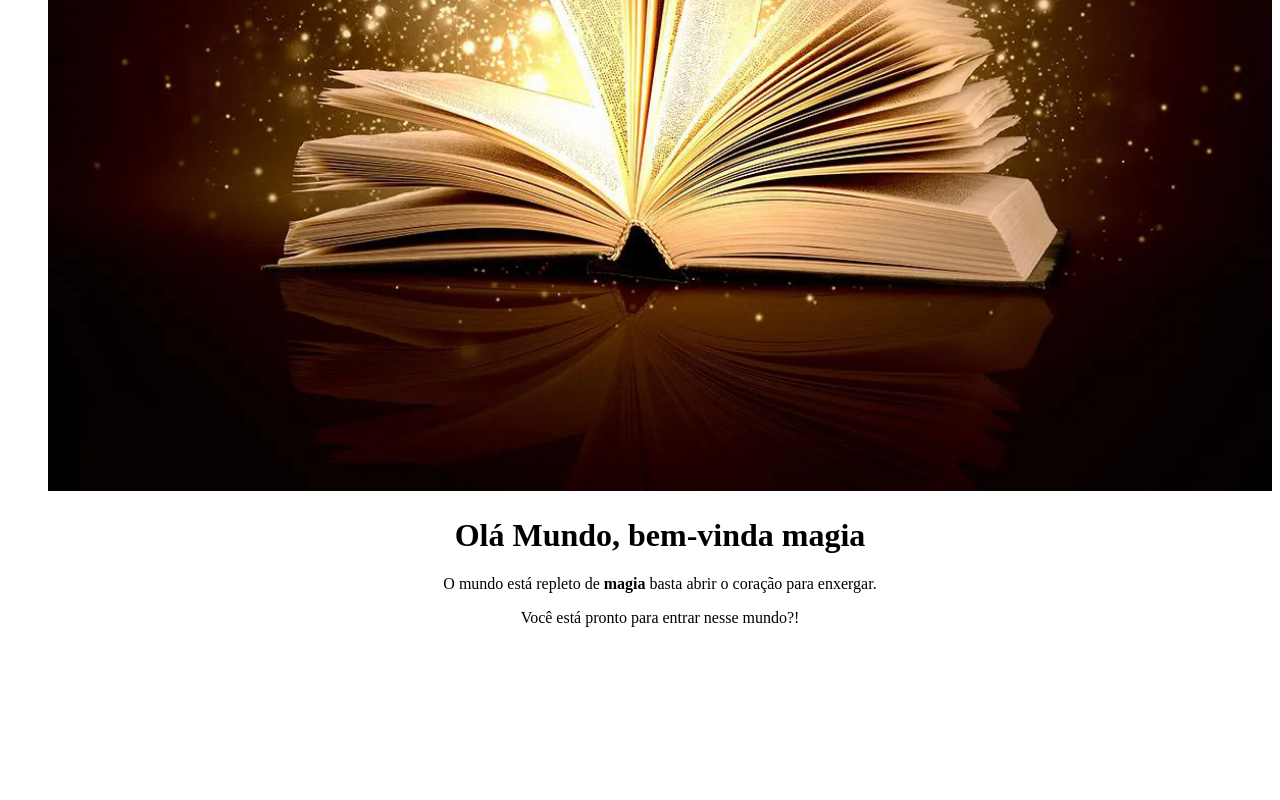
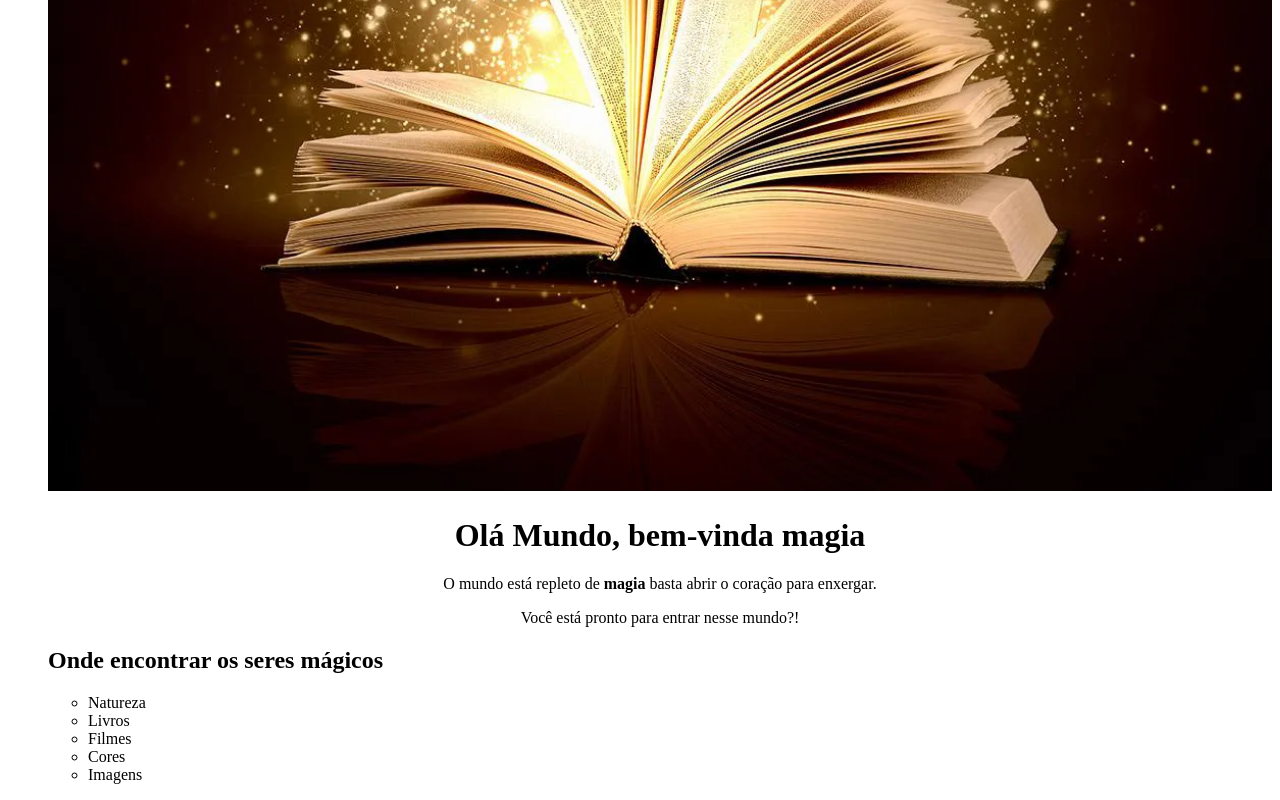
Before and after one commit to Louisebgoes/Pagina-da-Lou, a plain HTML site: page index.html in a window 1280 px wide. Shown: the part 630-1430 px from the top of the page. Before the commit the page ends 1273 px from the top, so only its background shows below. Drawn offline with Linux system fonts and the light colour scheme.

Commit message:
alteracoes de estilo

```diff
--- a/index.html
+++ b/index.html
@@ -18,5 +18,14 @@
     <p style="text-align: center">
       Você está pronto para entrar nesse mundo?!
     </p>
+    <h2> Onde encontrar os seres mágicos</h2>
+    <ul>
+       <li class="itens"> Natureza</li>
+       <li class="itens"> Livros</li>
+       <li class="itens"> Filmes</li>
+       <li class="itens"> Cores </li>
+       <li class="itens"> Imagens</li>
+  </ul>
+
   </body>
 </html>
--- a/style.css
+++ b/style.css
@@ -21,3 +21,7 @@ p {
 em strong {
     color: #9c0bdf;
 }
+
+.itens { font-style: italic;
+
+}
```
